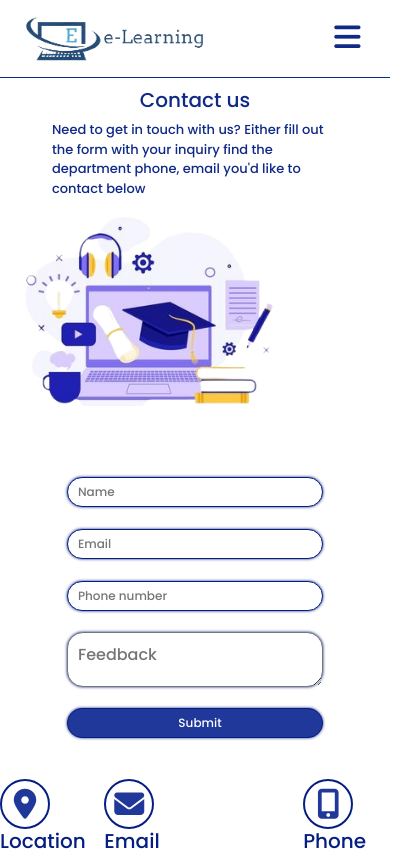
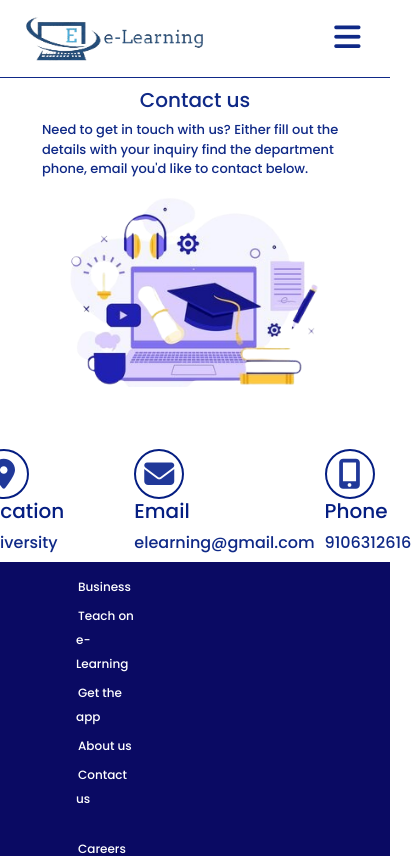
Before and after one commit to Gavit-Nitin-01/e-Learning, a React (Vite) app: page /contact in a window 390 px wide. Shown: the top 856 px of the page, 411 px wide, since content can reach past the window. Built offline with nearby package versions, Linux system fonts and the light colour scheme.

Commit message:
contact us page change

```diff
--- a/src/components/Contact/Contact.css
+++ b/src/components/Contact/Contact.css
@@ -1,5 +1,3 @@
-
-
 .contactus {
     font-size: 35px;
     margin: 0px 60px;
@@ -14,60 +12,30 @@
 }
 
 .box1 {
-    height: 500px;
+    height: 450px;
     width: 100%;
 }
 
 .box1 p {
-    margin: 10px 50px;
+    width: 50%;
+    margin: 10px 27%;
     color: var(--hading-text-color);
 }
 
 .box1 img {
-    height: 290px;
-    margin: 50px 15%;
-}
+    height: 270px;
+    margin-top: 30px;
+    margin-left: 35%;
 
-.box2 {
-    height: 500px;
-    width: 100%;
-    display: flex;
-    flex-direction: column;
-    justify-content: center;
-    align-items: center;
-}
-
-.box2 input {
-    height: 43px;
-    width: 80%;
-    margin: 11px 0px;
-    padding-left: 10px;
-    border-radius: 15px;
-    border: 1px solid var(--box-border-color);
-    box-shadow: 0px 0px 3px 0px var(--box-border-color);
-}
-
-textarea {
-    width: 80%;
-    margin: 10px 0px;
-    padding: 10px 10px;
-    border-radius: 16px;
-    box-shadow: 0px 0px 3px 0px var(--box-border-color);
-}
-
-.submit {
-    font-size: 20px;
-    color: var(--text-second-color);
-    background-color: var(--button-bg-color);
 }
 
 .contactitem {
     height: 155px;
     width: 100%;
     display: flex;
+    column-gap: 100px;
     justify-content: center;
     align-items: center;
-    justify-content: space-around;
     color: var(--text-second-color);
 }
 
@@ -90,6 +58,11 @@ textarea {
 .location a {
     text-decoration: none;
     color: var(--hading-text-color);
+}
+
+.email {
+    margin-left: 60px;
+
 }
 
 .email i {
@@ -115,120 +88,13 @@ textarea {
 }
 
 h3 {
+    align-items: center;
+    font-size: 30px;
     color: var(--box-border-color);
-    font-size: 30px;
 }
 
 
-
-/* tab Media query */
-
-@media only screen and (max-width:768px) {
-    .contactus {
-        font-size: 25px;
-        margin: 0px 40px;
-        color: var(--hading-text-color);
-    }
-
-    .container {
-        display: flex;
-    }
-
-    .box1 {
-        height: 450px;
-        width: 50%;
-    }
-
-    .box1 p {
-        font-size: 14px;
-        margin: 10px 40px;
-        color: var(--hading-text-color);
-    }
-
-    .box1 img {
-        height: 210px;
-        margin: 10px 0px;
-    }
-
-    .box2 {
-        height: 450px;
-        width: 100%;
-        display: flex;
-        align-items: center;
-        flex-direction: column;
-        justify-content: center;
-    }
-
-    .box2 input {
-        height: 35px;
-        width: 80%;
-        font-size: 12px;
-        margin: 11px 0px;
-        padding-left: 10px;
-        border-radius: 15px;
-        border: 1px solid var(--box-border-color);
-        box-shadow: 0px 0px 3px 0px var(--box-border-color);
-    }
-
-    textarea {
-        height: 70px;
-        width: 80%;
-        margin: 10px 0px;
-        padding: 10px 10px;
-        border-radius: 16px;
-        box-shadow: 0px 0px 3px 0px var(--box-border-color);
-    }
-
-    .submit {
-        color: var(--text-second-color);
-        background-color: var(--button-bg-color);
-    }
-
-    .contactitem {
-        height: 140px;
-        width: 100%;
-        display: flex;
-        align-items: center;
-        justify-content: center;
-        justify-content: space-around;
-        color: var(--text-second-color);
-    }
-
-    .contactitem i {
-        height: 60px;
-        width: 60px;
-        border-radius: 50px;
-        display: flex;
-        align-items: center;
-        justify-content: center;
-        color: var(--button-bg-color);
-    }
-
-    .location i {
-        font-size: 40px;
-        align-items: center;
-        border: 2px solid var(--box-border-color);
-    }
-
-    .email i {
-        font-size: 40px;
-        align-items: center;
-        border: 2px solid var(--box-border-color);
-    }
-
-    .phone i {
-        font-size: 40px;
-        align-items: center;
-        border: 2px solid var(--box-border-color);
-    }
-
-    h3 {
-        font-size: 22px;
-        color: var(--box-border-color);
-    }
-}
-
-/* mobile media query */
+/* mobile screen media query*/
 
 @media only screen and (max-width:480px) {
     .contactus {
@@ -256,57 +122,25 @@ h3 {
         height: auto;
         width: auto;
         font-size: 13px;
-        margin: 8px 40px;
+        margin: 8px 30px;
         color: var(--hading-text-color);
     }
 
     .box1 img {
         height: 190px;
-        margin-left: 10px;
-    }
+        margin: 10px 15%;
 
-    .box2 {
-        height: 330px;
-        width: 100%;
-        display: flex;
-        align-items: center;
-        flex-direction: column;
-        justify-content: center;
-    }
-
-    .box2 input {
-        height: 30px;
-        width: 70%;
-        font-size: 12px;
-        margin: 11px 0px;
-        padding-left: 10px;
-        border-radius: 15px;
-        border: 1px solid var(--box-border-color);
-        box-shadow: 0px 0px 3px 0px var(--box-border-color);
-    }
-
-    textarea {
-        height: 55px;
-        width: 70%;
-        margin: 10px 0px;
-        padding: 10px 10px;
-        border-radius: 16px;
-        box-shadow: 0px 0px 3px 0px var(--box-border-color);
-    }
-
-    .submit {
-        color: var(--text-second-color);
-        background-color: var(--button-bg-color);
     }
 
     .contactitem {
         height: 120px;
         width: 100%;
         margin: 0px 0px;
+        column-gap: 10px;
         display: flex;
         align-items: center;
         justify-content: center;
-        justify-content: space-between;
+        /* justify-content: space-between; */
         color: var(--text-second-color);
     }
 
@@ -320,8 +154,6 @@ h3 {
         color: var(--button-bg-color);
     }
 
-    .contactitem a {}
-
     .location i {
         font-size: 30px;
         align-items: center;
@@ -332,6 +164,10 @@ h3 {
         font-size: 30px;
         align-items: center;
         border: 2px solid var(--box-border-color);
+    }
+
+    .phone {
+        margin-right: px;
     }
 
     .phone i {
--- a/src/components/Contact/Contact.jsx
+++ b/src/components/Contact/Contact.jsx
@@ -6,23 +6,10 @@ export default function Contact() {
             <h1 className="contactus">Contact us</h1>
             <div className="container">
                 <div className="box1">
-                    <p>Need to get in touch with us? Either fill out the form with your inquiry
-                        find the department phone, email you'd like to contact below
+                    <p>Need to get in touch with us? Either fill out the details with your inquiry
+                        find the department phone, email you'd like to contact below.
                     </p>
-                    <img src="images/e_learing.png" alt=""/>
-
-                </div>
-                <div className="box2">
-
-                    <input type="text" name="" value="" placeholder="Name"/>
-
-                    <input type=" text" name="" value="" placeholder="Email"/>
-
-                        <input type="text" name="" value="" placeholder="Phone number"/>
-
-                            <textarea rows="7" cols="59" placeholder="Feedback"></textarea>
-
-                            <input type="button" name="" value="Submit" placeholder="" className="submit"/>
+                    <img src="images/e_learing.png" alt="" />
 
                 </div>
             </div>
```
Lines whose indentation alone changed are shown as unchanged.
